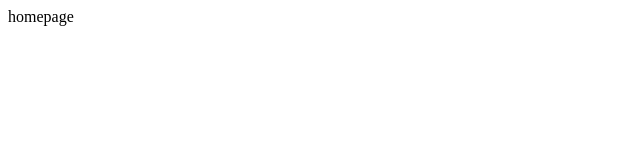
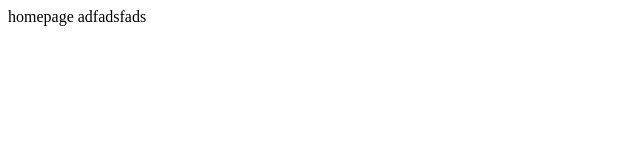
Before and after one commit to ttijs/branches, a plain HTML site: page index.html in a window 1280 px wide. Shown: the full height of the page, 0-640 px from the left. Drawn offline with Linux system fonts and the light colour scheme.

Commit message:
aanapassing aan home

```diff
--- a/index.html
+++ b/index.html
@@ -8,5 +8,6 @@
 </head>
 <body>
     homepage
-</body>
+
+    adfadsfads
 </html>
```
